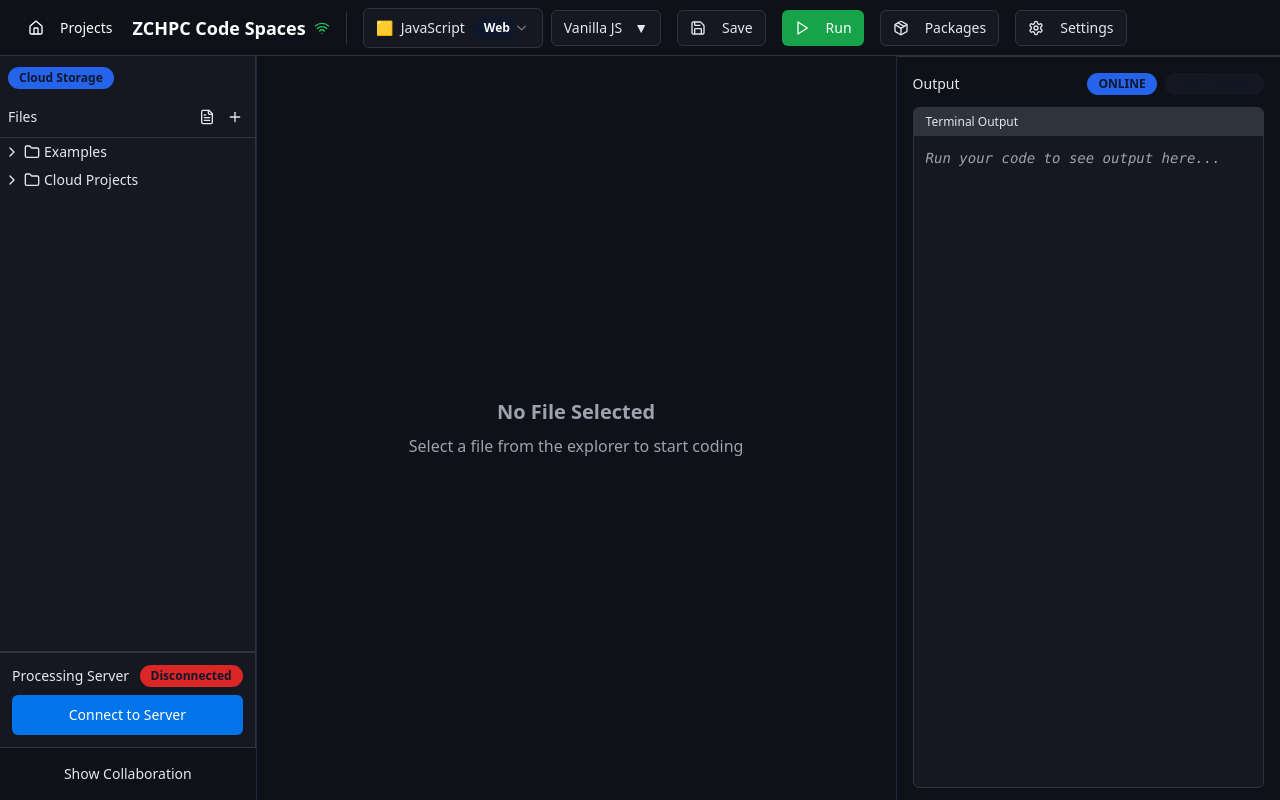
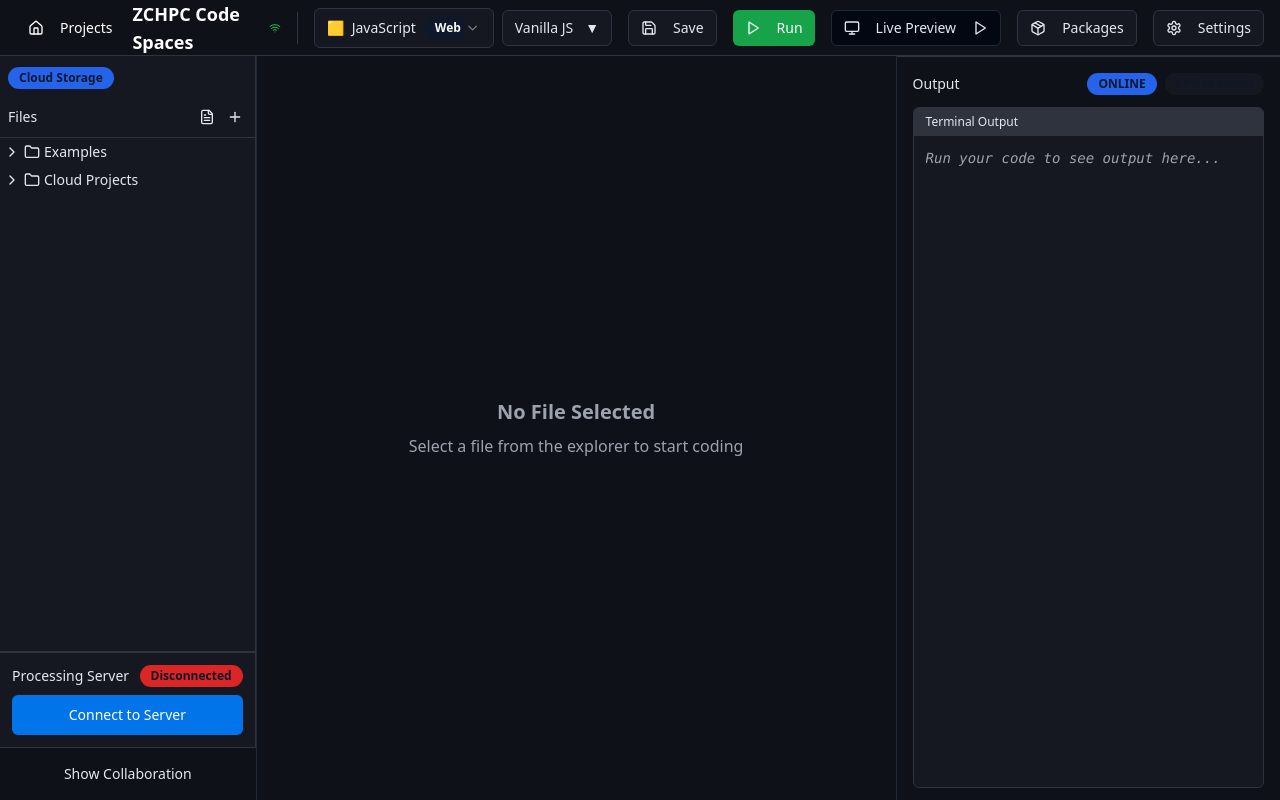
Before and after one commit to MutsaMyra/ZCHPC-Code-Space, a React (Vite) app: page /editor in a window 1280 px wide. Built offline with nearby package versions, Linux system fonts and the light colour scheme.

Commit message:
Fix: NavbarProps type error in Index.tsx
The Navbar component in Index.tsx was receiving incorrect props, causing a type error. This commit fixes the issue by passing the correct props to the Navbar component, including the `isWebProject` and `onTogglePreview` props.

```diff
--- a/src/components/Navbar.tsx
+++ b/src/components/Navbar.tsx
@@ -1,6 +1,8 @@
+
 import React, { useState, useEffect } from "react";
 import { Button } from "@/components/ui/button";
 import LanguageSelector from "./LanguageSelector";
+import WebPreviewButton from "./WebPreviewButton";
 import { Separator } from "@/components/ui/separator";
 import {
   Save,
@@ -25,6 +27,9 @@ interface NavbarProps {
   executionConfig: ExecutionConfig;
   onExecutionConfigChange: (config: ExecutionConfig) => void;
   isOnline: boolean;
+  isWebProject: boolean;
+  isPreviewVisible: boolean;
+  onTogglePreview: () => void;
 }
 
 const Navbar: React.FC<NavbarProps> = ({
@@ -36,6 +41,9 @@ const Navbar: React.FC<NavbarProps> = ({
   executionConfig,
   onExecutionConfigChange,
   isOnline,
+  isWebProject,
+  isPreviewVisible,
+  onTogglePreview,
 }) => {
   const navigate = useNavigate();
   const [isDependencyManagerOpen, setIsDependencyManagerOpen] = useState(false);
@@ -112,6 +120,13 @@ const Navbar: React.FC<NavbarProps> = ({
           {isRunning ? "Running..." : "Run"}
         </Button>
 
+        <WebPreviewButton
+          isWebProject={isWebProject}
+          isPreviewVisible={isPreviewVisible}
+          onTogglePreview={onTogglePreview}
+          language={selectedLanguage}
+        />
+
         <Button
           size="sm"
           variant="outline"
```
